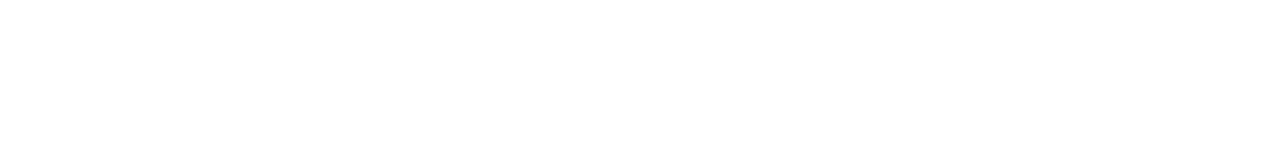
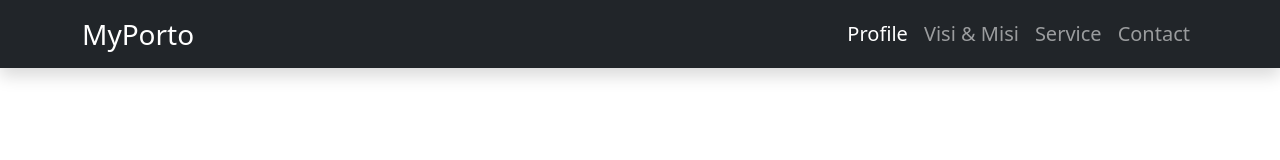
Before and after one commit to LaaauRen/project8, a plain HTML site: page index.html in a window 1280 px wide. Drawn offline with nearby package versions, Linux system fonts and the light colour scheme.

Commit message:
Update index.html

```diff
--- a/index.html
+++ b/index.html
@@ -12,6 +12,31 @@
     <link rel="stylesheet" href="/Css/style.css" />
 </head>
 <body>
-
+    <!-- NavBar Start Code -->
+    <nav class="navbar navbar-expand-lg navbar-dark bg-dark shadow sticky-top">
+      <div class="container-md">
+        <a class="navbar-brand fs-3" href="#">MyPorto</a>
+        <button class="navbar-toggler" type="button" data-bs-toggle="collapse" data-bs-target="#navbarSupportedContent" aria-controls="navbarSupportedContent" aria-expanded="false" aria-label="Toggle navigation">
+          <span class="navbar-toggler-icon"></span>
+        </button>
+        <div class="collapse navbar-collapse" id="navbarSupportedContent">
+          <ul class="navbar-nav fs-5 ms-auto">
+            <li class="nav-item">
+              <a class="nav-link active" aria-current="page" href="#Profile">Profile</a>
+            </li>
+            <li class="nav-item">
+              <a class="nav-link" href="#Visimisi">Visi & Misi</a>
+            </li>
+            <li class="nav-item">
+              <a class="nav-link" href="#Service">Service</a>
+            </li>
+            <li class="nav-item">
+              <a class="nav-link" href="#Contact">Contact</a>
+            </li>
+          </ul>
+        </div>
+      </div>
+    </nav>
+    <!-- NavBar End Code -->
 </body>
 </html>
```
